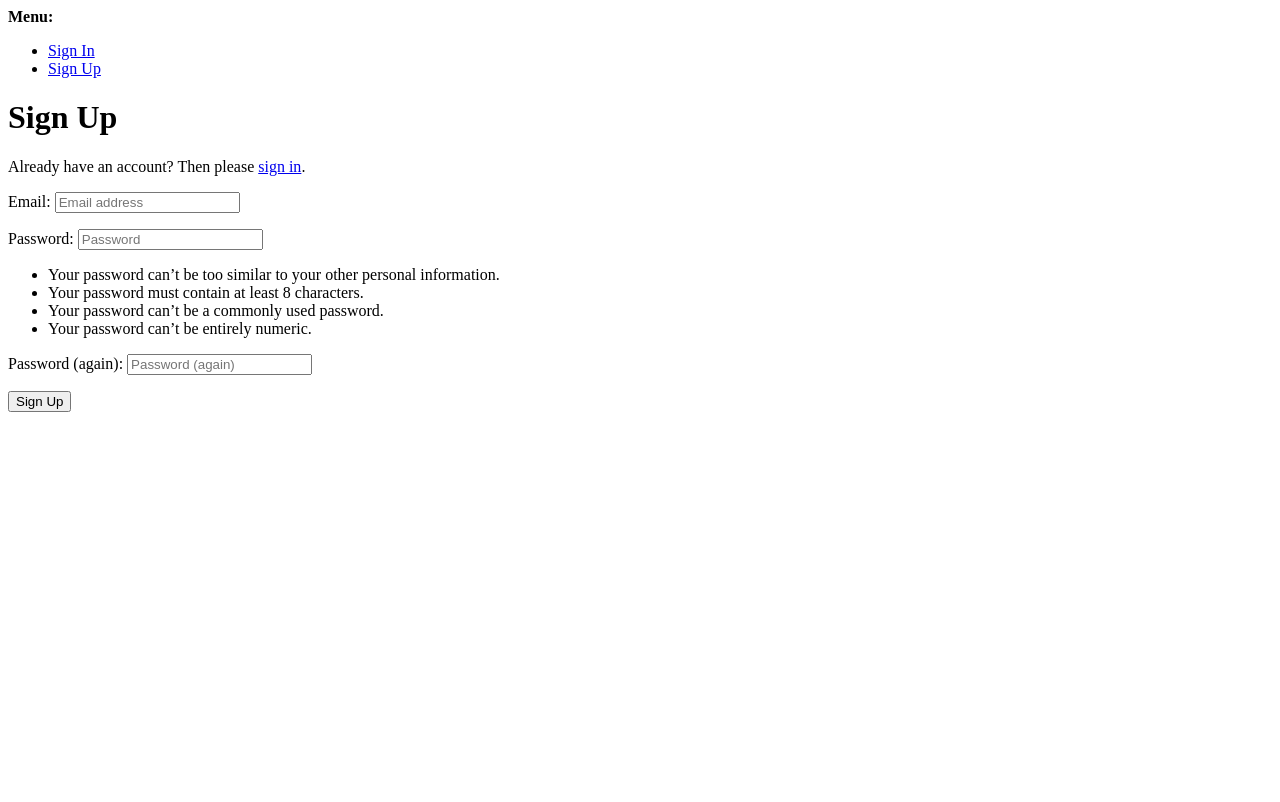
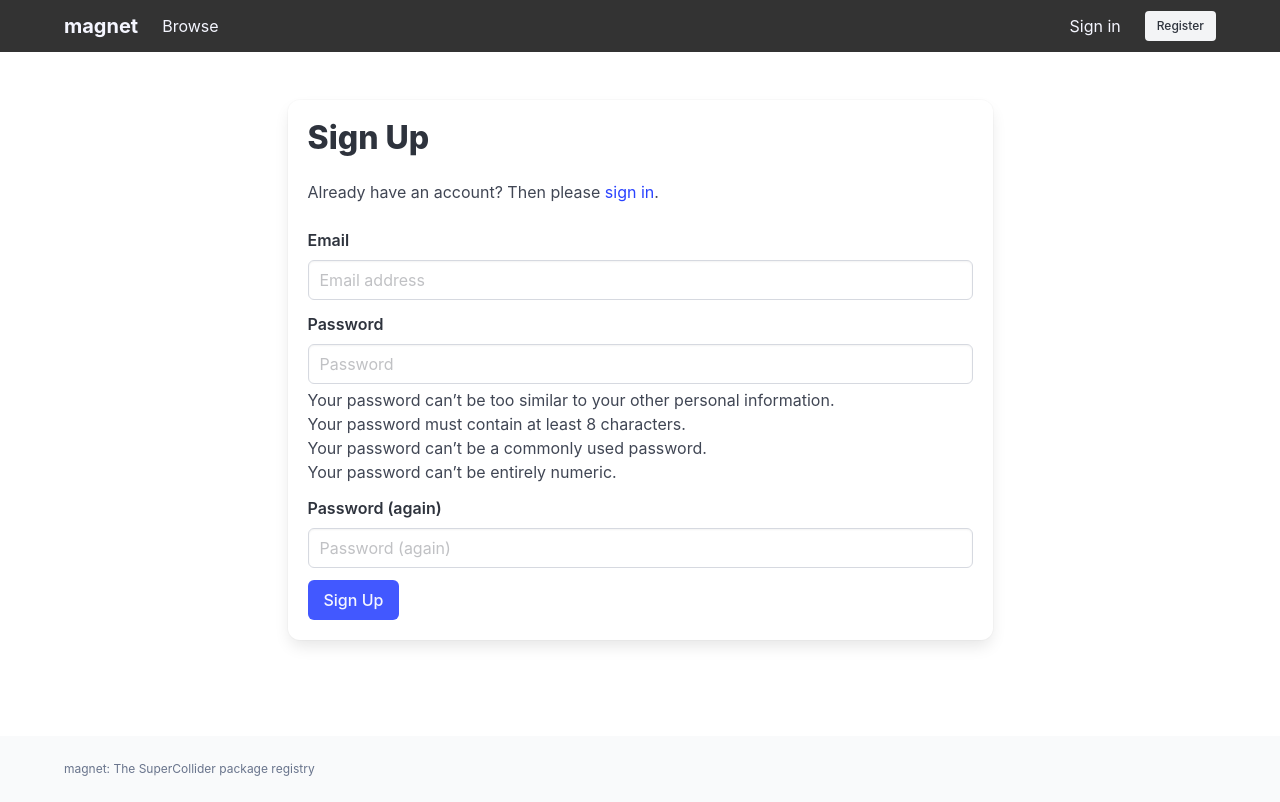
Before and after one commit to capital-G/magnet_server, a Django app: page /accounts/signup/ in a window 1280 px wide. Before the commit the page ends 412 px from the top, so only its background shows below. Run offline with Django 5.2, Linux system fonts and the light colour scheme; some libraries are stand-ins or nearby versions.

Commit message:
improve styling of website

```diff
--- a/src/static/style.css
+++ b/src/static/style.css
@@ -6,6 +6,11 @@
 /* hide Alpine-controlled elements until Alpine has initialised */
 [x-cloak] {
     display: none !important;
+}
+
+/* like has-background-light, but follows the dark mode */
+.page-header {
+    background-color: var(--bulma-background);
 }
 
 .hero {
--- /dev/null
+++ b/src/templates/allauth/elements/alert.html
@@ -0,0 +1,5 @@
+{% load allauth %}
+<div class="notification is-warning">
+    {% slot message %}
+    {% endslot %}
+</div>
--- /dev/null
+++ b/src/templates/allauth/elements/button.html
@@ -0,0 +1,13 @@
+{% load allauth %}
+{% comment %} djlint:off {% endcomment %}
+<{% if attrs.href %}a href="{{ attrs.href }}"{% else %}button{% endif %}
+class="button{% if 'danger' in attrs.tags %} is-danger{% elif 'prominent' in attrs.tags or 'primary' in attrs.tags or attrs.type == 'submit' and 'secondary' not in attrs.tags|default:'' %} is-link{% endif %}{% if 'outline' in attrs.tags %} is-outlined{% endif %}"
+{% if attrs.form %}form="{{ attrs.form }}"{% endif %}
+{% if attrs.id %}id="{{ attrs.id }}"{% endif %}
+{% if attrs.name %}name="{{ attrs.name }}"{% endif %}
+{% if attrs.value %}value="{{ attrs.value }}"{% endif %}
+{% if attrs.type %}type="{{ attrs.type }}"{% endif %}
+>
+{% slot %}
+{% endslot %}
+</{% if attrs.href %}a{% else %}button{% endif %}>
--- /dev/null
+++ b/src/templates/allauth/elements/button_group.html
@@ -0,0 +1,5 @@
+{% load allauth %}
+<div class="buttons">
+    {% slot %}
+    {% endslot %}
+</div>
--- /dev/null
+++ b/src/templates/allauth/elements/fields.html
@@ -0,0 +1,20 @@
+{% load form_tags %}
+{% for error in attrs.form.non_field_errors %}
+    <div class="notification is-danger">{{ error }}</div>
+{% endfor %}
+{% for field in attrs.form %}
+    {% if field.is_hidden %}
+        {{ field }}
+    {% elif field.widget_type == "checkbox" %}
+        <div class="field">
+            <label class="checkbox">{{ field }} {{ field.label }}</label>
+        </div>
+    {% else %}
+        <div class="field">
+            <label class="label" for="{{ field.id_for_label }}">{{ field.label }}</label>
+            <div class="control">{{ field|add_class:"input" }}</div>
+            {% for error in field.errors %}<p class="help is-danger">{{ error }}</p>{% endfor %}
+            {% if field.help_text %}<p class="help">{{ field.help_text|safe }}</p>{% endif %}
+        </div>
+    {% endif %}
+{% endfor %}
--- /dev/null
+++ b/src/templates/allauth/elements/h1.html
@@ -0,0 +1 @@
+{% comment %} djlint:off {% endcomment %}{% load allauth %}<h1 class="title">{% slot %}{% endslot %}</h1>
--- /dev/null
+++ b/src/templates/allauth/elements/h2.html
@@ -0,0 +1 @@
+{% comment %} djlint:off {% endcomment %}{% load allauth %}<h2 class="title is-5">{% slot %}{% endslot %}</h2>
--- /dev/null
+++ b/src/templates/allauth/elements/p.html
@@ -0,0 +1 @@
+{% comment %} djlint:off {% endcomment %}{% load allauth %}<p class="block">{% slot %}{% endslot %}</p>
--- /dev/null
+++ b/src/templates/allauth/layouts/base.html
@@ -0,0 +1,14 @@
+{% extends "base.html" %}
+{# All allauth pages (sign in/up/out, email, password) use the site layout. #}
+
+{% block title %}{% block head_title %}{% endblock %} - magnet{% endblock %}
+
+{% block main %}
+<section class="section">
+    <div class="container is-max-tablet">
+        <div class="box">
+            {% block content %}{% endblock %}
+        </div>
+    </div>
+</section>
+{% endblock %}
--- a/src/templates/base.html
+++ b/src/templates/base.html
@@ -40,7 +40,15 @@
 </nav>
 
 <main>
-    {% block content %}{% endblock %}
+    {% if messages %}
+        <div class="container mt-4">
+            {% for message in messages %}
+                <div class="notification {% if message.level_tag == 'error' %}is-danger{% else %}is-{{ message.level_tag }}{% endif %}">{{ message }}</div>
+            {% endfor %}
+        </div>
+    {% endif %}
+    {# allauth pages wrap their content, see allauth/layouts/base.html #}
+    {% block main %}{% block content %}{% endblock %}{% endblock %}
 </main>
 
 <footer class="footer py-5 mt-6">
--- a/src/templates/packages/project_card.html
+++ b/src/templates/packages/project_card.html
@@ -19,7 +19,7 @@
 
         <div class="column is-narrow has-text-right">
             <p class="has-text-grey is-size-7 mb-1">
-                <span class="tag is-light">{{ project.get_kind_display }}</span>
+                <span class="tag">{{ project.get_kind_display }}</span>
             </p>
             <p class="has-text-grey is-size-7">
                 Updated: {{ project.last_update|timesince }} ago
--- a/src/templates/packages/project_detail.html
+++ b/src/templates/packages/project_detail.html
@@ -4,7 +4,7 @@
 {% block description %}{{ release.summary }}{% endblock %}
 
 {% block content %}
-<div class="has-background-light py-5">
+<div class="page-header py-5">
     <div class="container">
         <p class="mb-2">
             <strong class="is-size-3">{{ project.name }}</strong>
@@ -16,7 +16,7 @@
             {% endif %}
         </p>
         {% if release.summary %}
-            <p class="has-text-grey-dark mb-3">{{ release.summary }}</p>
+            <p class="has-text-grey mb-3">{{ release.summary }}</p>
         {% endif %}
         <span class="tag is-link is-light">{{ project.get_kind_display }}</span>
     </div>
--- a/src/templates/packages/project_sidebar.html
+++ b/src/templates/packages/project_sidebar.html
@@ -24,7 +24,7 @@
 <div class="box">
     <p class="has-text-weight-bold mb-3">Install</p>
     <p class="is-size-7 has-text-grey mb-2">Magnet CLI:</p>
-    <pre class="is-size-7" style="background:#f5f5f5; padding:.75rem; border-radius:4px; overflow-x:auto;">magnet install {{project.slug }}</pre>
+    <pre class="is-size-7">magnet add {{ project.normalized_name }}</pre>
 </div>
 {% endif %}
 
--- /dev/null
+++ b/src/users/templatetags/form_tags.py
@@ -0,0 +1,11 @@
+from django import template
+from django.forms import BoundField
+
+register = template.Library()
+
+
+@register.filter
+def add_class(field: BoundField, css_class: str) -> str:
+    """Renders the widget of a form field with an additional CSS class, e.g. Bulma's `input`."""
+    classes = f"{field.field.widget.attrs.get('class', '')} {css_class}".strip()
+    return field.as_widget(attrs={"class": classes})
```
Also changed, not shown: src/templates/packages/asset_detail.html (+5 -5 lines), src/users/tests/view_tests.py (+32 -0 lines), src/users/templatetags/__init__.py (added).
